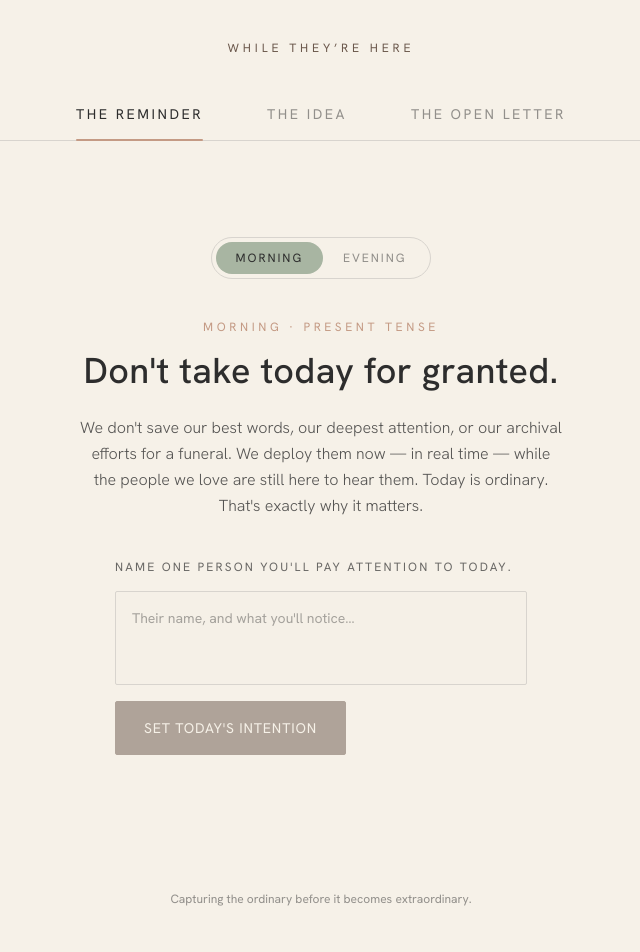
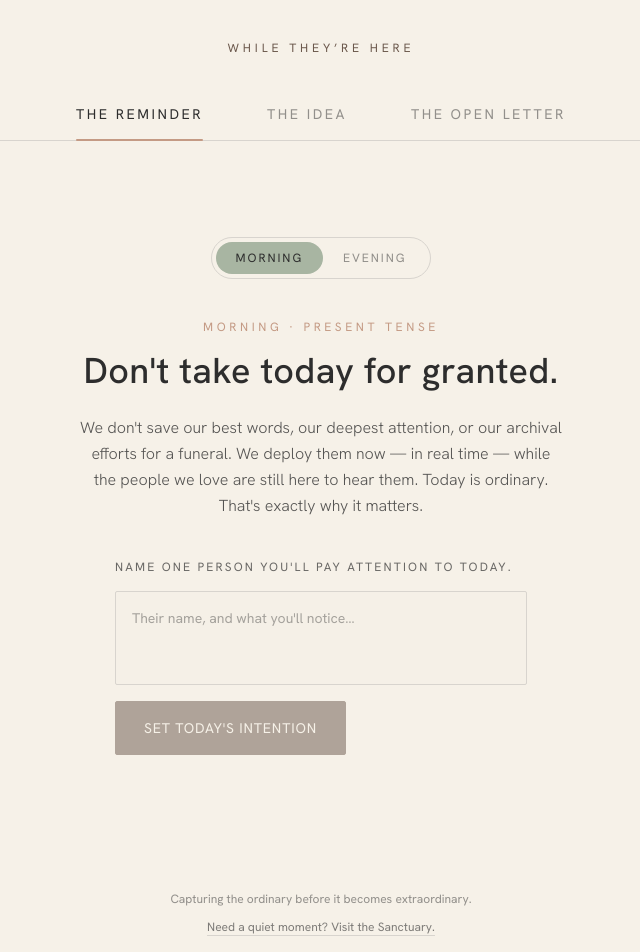
Before and after one commit to jemandmk/while-they-are-here, a React (Vite) app: page / in a window 1280 px wide. Shown: the top 952 px of the page, without its empty margins (319-959 px from the left). Built offline with nearby package versions, Linux system fonts and the light colour scheme; a web font is replaced by a local one.

Commit message:
feat: link to the Sanctuary from the main app footer

```diff
--- a/public/sanctuary.html
+++ b/public/sanctuary.html
@@ -298,7 +298,7 @@
             to hear it. Not today, necessarily. But soon. You have the words. Go find a moment for them.
           </p>
           <a
-            href="/"
+            href="./"
             class="focus-visible:outline focus-visible:outline-2 focus-visible:outline-walnut focus-visible:outline-offset-4 inline-flex items-center gap-3 rounded-sm border border-walnut px-8 py-4 font-sans text-sm uppercase tracking-[0.1em] text-walnut transition-all duration-500 ease-organic hover:-translate-y-0.5 hover:bg-walnut/10"
           >
             Return to stillness
--- a/src/App.tsx
+++ b/src/App.tsx
@@ -35,7 +35,13 @@ export function App(): JSX.Element {
       </main>
 
       <footer className="px-6 py-10 text-center text-xs text-charcoal/50">
-        Capturing the ordinary before it becomes extraordinary.
+        <p>Capturing the ordinary before it becomes extraordinary.</p>
+        <a
+          href={`${import.meta.env.BASE_URL}sanctuary.html`}
+          className="focus-organic mt-3 inline-block text-charcoal/60 underline decoration-mist underline-offset-4 transition-colors duration-med hover:text-walnut"
+        >
+          Need a quiet moment? Visit the Sanctuary.
+        </a>
       </footer>
     </div>
   );
--- a/tsconfig.app.json
+++ b/tsconfig.app.json
@@ -3,6 +3,7 @@
     "target": "ES2020",
     "useDefineForClassFields": true,
     "lib": ["ES2020", "DOM", "DOM.Iterable"],
+    "types": ["vite/client"],
     "module": "ESNext",
     "skipLibCheck": true,
 
```
